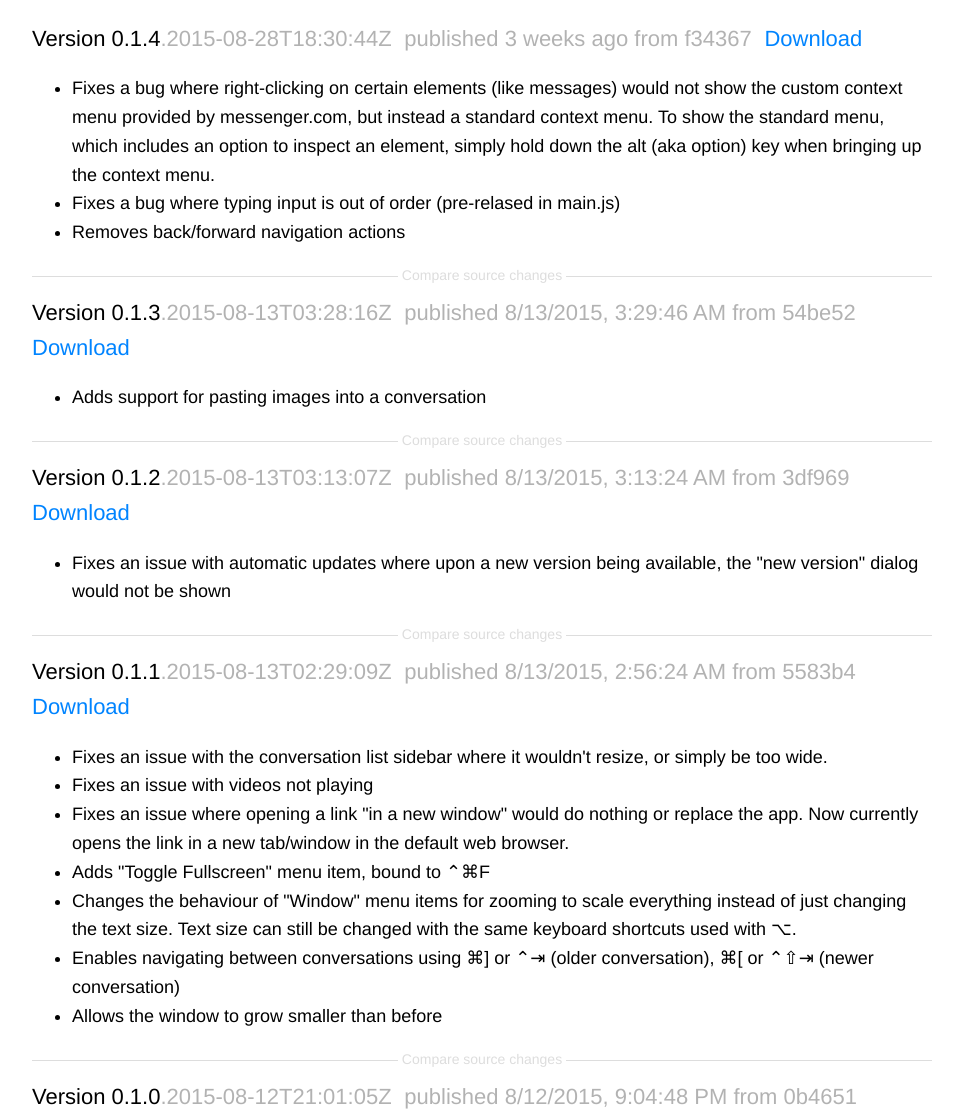
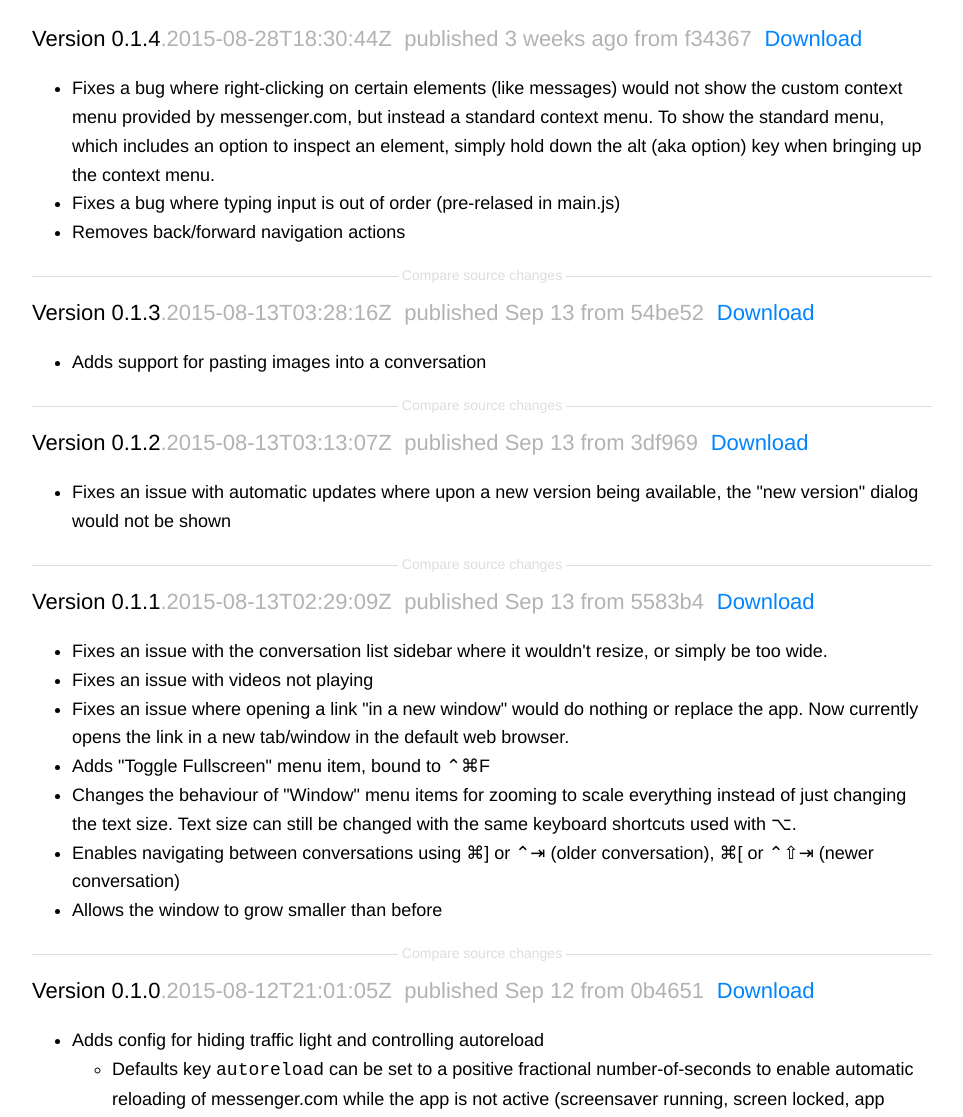
Before and after one commit to rsms/fb-mac-messenger, a plain HTML site: page website/index.html in a window 1280 px wide. Shown: the part 661-1778 px from the top of the page, without its empty margins (22-985 px from the left). Drawn offline with Linux system fonts and the light colour scheme.

Commit message:
[website] Short dates for <12mo timestamps

```diff
--- a/website/index.html
+++ b/website/index.html
@@ -226,6 +226,7 @@
 
 
 function reldate(date) {
+  var months = ['Jan','Feb','Mar','Apr','May','Jun','Jul','Sep','Oct','Nov','Dec'];
   var ms = Math.abs((new Date) - date);
   if (ms < 60000)         return 'just now';
   if (ms == 60000)        return 'a minute ago';
@@ -237,10 +238,10 @@
   if (ms == 604800000)    return 'a week ago';
   if (ms < 2628000000)    return Math.ceil(ms / 604800000) + ' weeks ago';
   if (ms == 2628000000)   return 'a month ago';
-  //if (ms < 31536000000)   return Math.ceil(ms / 2628000000) + ' months ago';
+  if (ms < 31536000000)   return months[date.getMonth()] + ' ' + date.getDate();
   //if (ms == 31536000000)  return 'a year ago';
   // Math.round(ms / 31536000000) + ' years ago';
-  return date.toLocaleString();
+  return date.toLocaleString ? date.toLocaleString() : date.toString();
 }
 
     </script>
```
